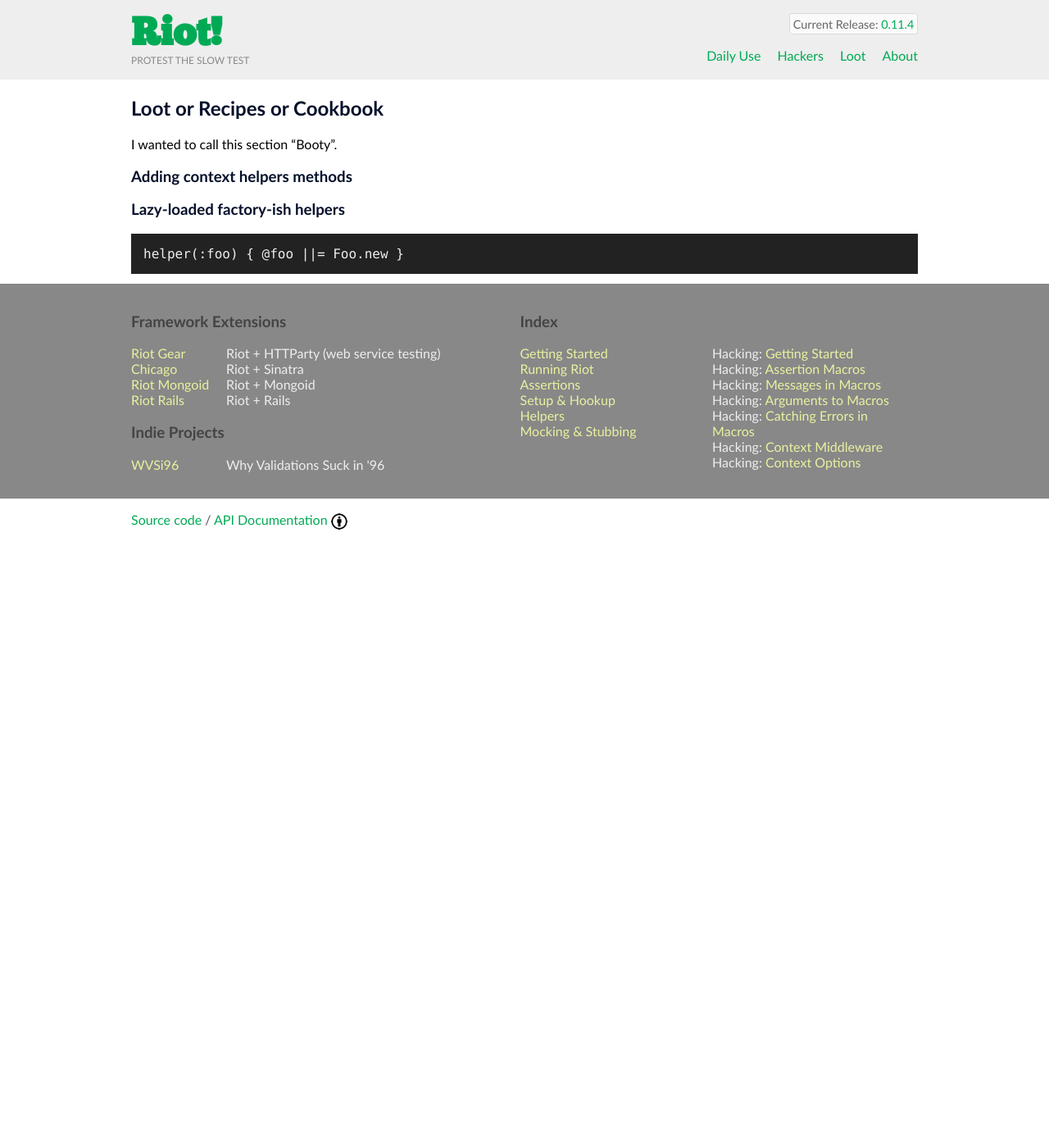
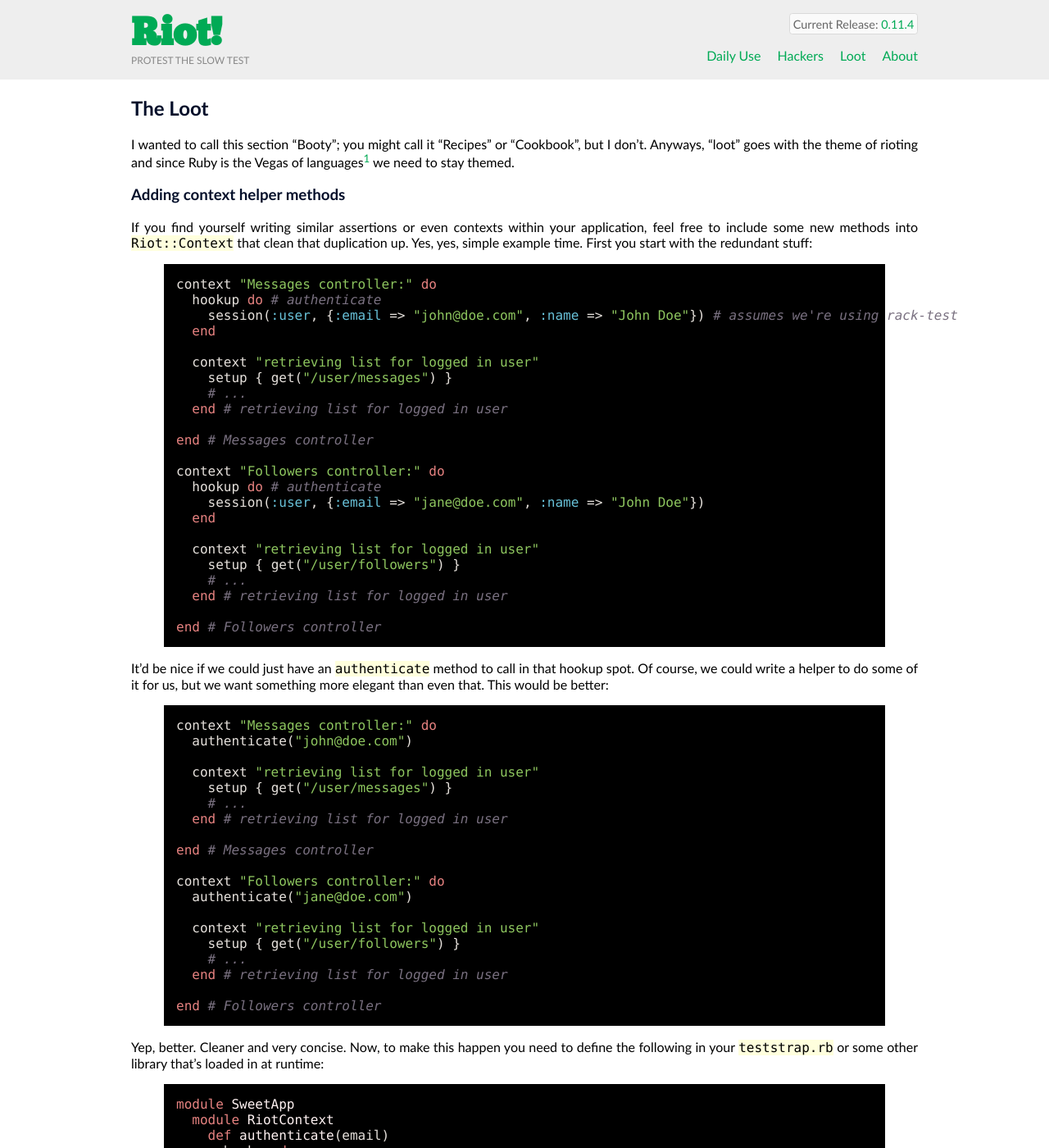
Before and after one commit to thumblemonks/riot, a Jekyll site: the page built from loot.md, in a window 1280 px wide and 1400 px high. Shown: the whole window at 82% size. Built offline with Jekyll 4.4.1, drawn with Linux system fonts in a browser that asks for light colours; Markdown is read by kramdown in place of the engine named in the settings; some of the changed text lies outside the part shown.

Commit message:
[update] Completed the beginnings of Loot section

```diff
--- a/_config.yml
+++ b/_config.yml
@@ -1,3 +1,4 @@
 permalink: /:categories/:title
 server_port: 4567
 pygments:    true
+markdown:    maruku
--- a/_layouts/default.html
+++ b/_layouts/default.html
@@ -47,20 +47,28 @@
             <h3>Framework Extensions</h3>
             <ul>
               <li>
-                <span><a href="" title="Riot + HTTParty">Riot Gear</a></span>
+                <span><a href="//github.com/thumblemonks/riot-gear" title="Riot + HTTParty">Riot Gear</a></span>
                 Riot &plus; HTTParty (web service testing)
               </li>
               <li>
-                <span><a href="" title="Riot + Sinatra">Chicago</a></span>
+                <span><a href="//github.com/thumblemonks/chicago" title="Riot + Sinatra">Chicago</a></span>
                 Riot &plus; Sinatra
               </li>
               <li>
-                <span><a href="" title="Riot + Mongoid">Riot Mongoid</a></span>
-                Riot &plus; Mongoid
+                <span><a href="//github.com/thumblemonks/riot-mongoid" title="Riot + Mongoid">Riot Mongoid</a></span>
+                Mongoid
               </li>
               <li>
-                <span><a href="" title="Riot + Rails">Riot Rails</a></span>
+                <span><a href="//github.com/thumblemonks/riot-rails" title="Riot + Rails">Riot Rails</a></span>
                 Riot &plus; Rails
+              </li>
+              <li>
+                <span><a href="//github.com/achiu/riot-mongo_mapper" title="Riot + Mongo Mapper">Mongo Mapper</a></span>
+                Riot &plus; Mongo Mapper
+              </li>
+              <li>
+                <span><a href="//github.com/achiu/riot-carrierwave" title="Riot + Carrierwave">Carrierwave</a></span>
+                Riot &plus; Carrierwave
               </li>
             </ul>
           </div> <!-- frameworks -->
@@ -69,14 +77,20 @@
             <h3>Indie Projects</h3>
             <ul>
               <li>
-                <span><a href="" title="Independent model validations tool">WVSi96</a></span>
+                <span><a href="//github.com/thumblemonks/whyvalidationssuckin96" title="Independent model validations tool">WVSi96</a></span>
                 Why Validations Suck in '96
+              </li>
+
+              <li>
+                <span><a href="//github.com/splattael/riot_notifier" title="Riot test result notification">Notifier</a></span>
+                Riot test result notification
               </li>
             </ul>
           </div> <!-- indie projects -->
         </div>
 
         <div class="half">
+          <div>
             <h3>Index</h3>
             <ul class="half">
               <li><a href="./index.html#getting-started" title="Getting started with Riot">Getting Started</a></li>
@@ -96,8 +110,18 @@
               <li>Hacking: <a href="./hacking.html#context-options" title="Setting options for Riot middleware">Context Options</a></li>
             </ul>
           </div> <!-- index -->
+          <div>
+            <h3>Elsewhere</h3>
+            <ul>
+              <li>
+                <span><a href="//www.padrinorb.com/guides/generators" title="Riot support in Padrino">Padrino</a></span>
+                Riot &plus; RR generators in Padrino
+              </li>
+            </ul>
+          </div> <!-- elsewhere -->
+        </div>
 
-      </div>
+      </div> <!-- container -->
     </div> <!-- #footer -->
 
     <div id="disclaimer">
--- a/loot.md
+++ b/loot.md
@@ -5,12 +5,99 @@
 layout: default
 ---
 
-## Loot or Recipes or Cookbook
+## The Loot
 
-I wanted to call this section "Booty".
+I wanted to call this section "Booty"; you might call it "Recipes" or "Cookbook", but I don't. Anyways, "loot" goes with the theme of rioting and since Ruby is the Vegas of languages[^huh] we need to stay themed.
 
-### Adding context helpers methods
+### Adding context helper methods
 
-### Lazy-loaded factory-ish helpers
+If you find yourself writing similar assertions or even contexts within your application, feel free to include some new methods into `Riot::Context` that clean that duplication up. Yes, yes, simple example time. First you start with the redundant stuff:
 
-    helper(:foo) { @foo ||= Foo.new }
+{% highlight ruby %}
+context "Messages controller:" do
+  hookup do # authenticate
+    session(:user, {:email => "john@doe.com", :name => "John Doe"}) # assumes we're using rack-test
+  end
+
+  context "retrieving list for logged in user"
+    setup { get("/user/messages") }
+    # ...
+  end # retrieving list for logged in user
+
+end # Messages controller
+
+context "Followers controller:" do
+  hookup do # authenticate
+    session(:user, {:email => "jane@doe.com", :name => "John Doe"})
+  end
+
+  context "retrieving list for logged in user"
+    setup { get("/user/followers") }
+    # ...
+  end # retrieving list for logged in user
+
+end # Followers controller
+{% endhighlight %}
+
+It'd be nice if we could just have an `authenticate` method to call in that hookup spot. Of course, we could write a helper to do some of it for us, but we want something more elegant than even that. This would be better:
+
+{% highlight ruby %}
+context "Messages controller:" do
+  authenticate("john@doe.com")
+
+  context "retrieving list for logged in user"
+    setup { get("/user/messages") }
+    # ...
+  end # retrieving list for logged in user
+
+end # Messages controller
+
+context "Followers controller:" do
+  authenticate("jane@doe.com")
+
+  context "retrieving list for logged in user"
+    setup { get("/user/followers") }
+    # ...
+  end # retrieving list for logged in user
+
+end # Followers controller
+{% endhighlight %}
+
+Yep, better. Cleaner and very concise. Now, to make this happen you need to define the following in your `teststrap.rb` or some other library that's loaded in at runtime:
+
+{% highlight ruby %}
+module SweetApp
+  module RiotContext
+    def authenticate(email)
+      hookup do
+        session(:user, {:email => email, :name => "John Doe"})
+      end
+    end
+  end # RiotContext
+end # SweetApp
+
+Riot::Context.instance_eval { include SweetApp::RiotContext }
+{% endhighlight %}
+
+
+### Singleton-ish factory helpers
+
+If you're like me, you like using helpers for [all the reasons I've mentioned before](./index.html#helpers). However, there are times when you want to have a helper that generates a new instance of something, but only one for the scope of the context.
+
+{% highlight ruby %}
+context "Making some time" do
+  helper(:right_now) { @right_now ||= Time.new }
+
+  helper(:hours_from_now) do |hours|
+    (right_now + (hours * 3600)).strftime("%Y%m%d-%H%M")
+  end
+
+  # ...
+end # Making some time
+{% endhighlight %}
+
+I see you pointing your finger and screaming *"Instance variable ... instance variable ... ya ya ya!"* Whatever, sue me. I get to say `right_now` everywhere else.
+
+<!-- footnotes -->
+
+[^huh]: I have no idea what "the Vegas of languages" means, but it sounds awesome anyways.
```
Lines whose indentation alone changed are shown as unchanged.
